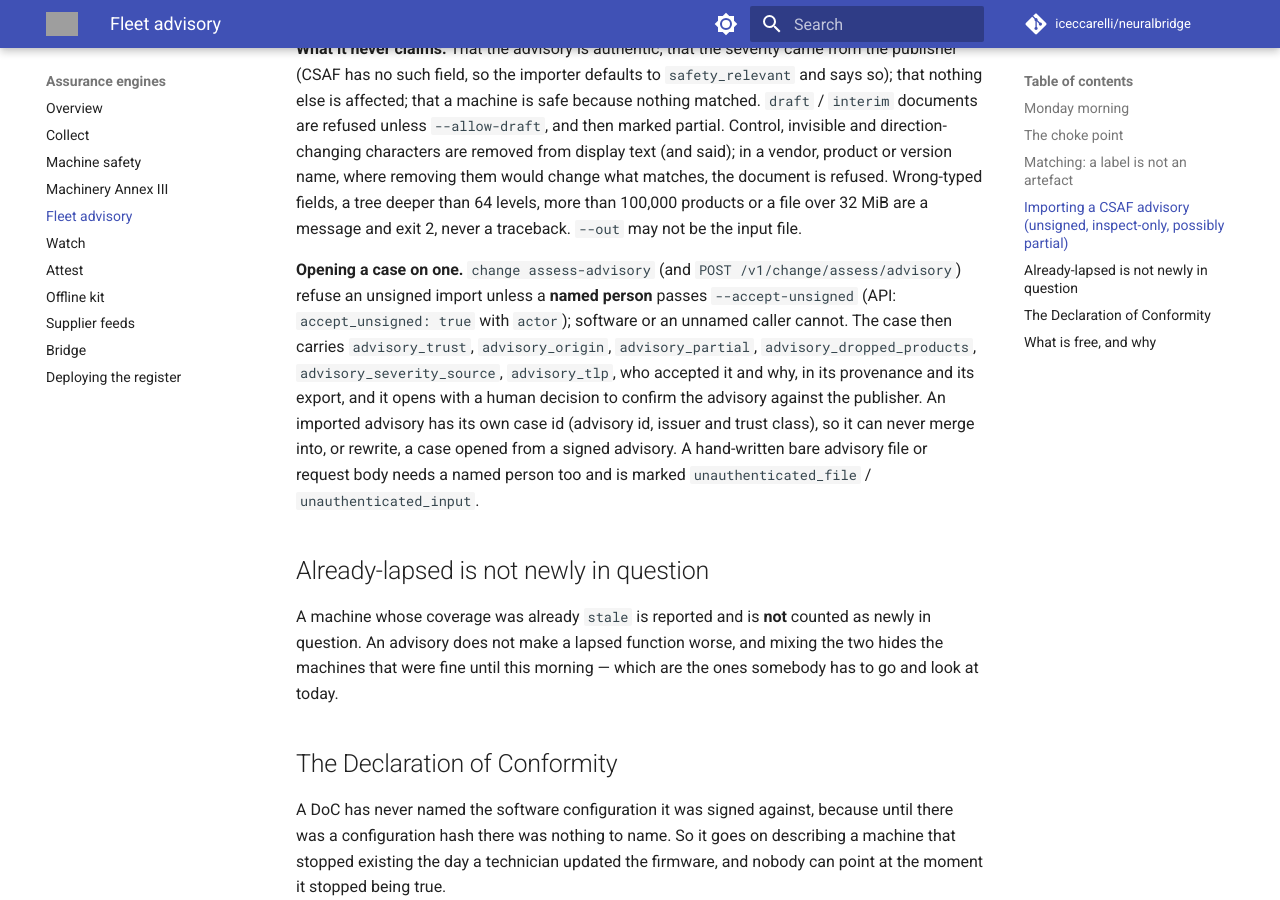
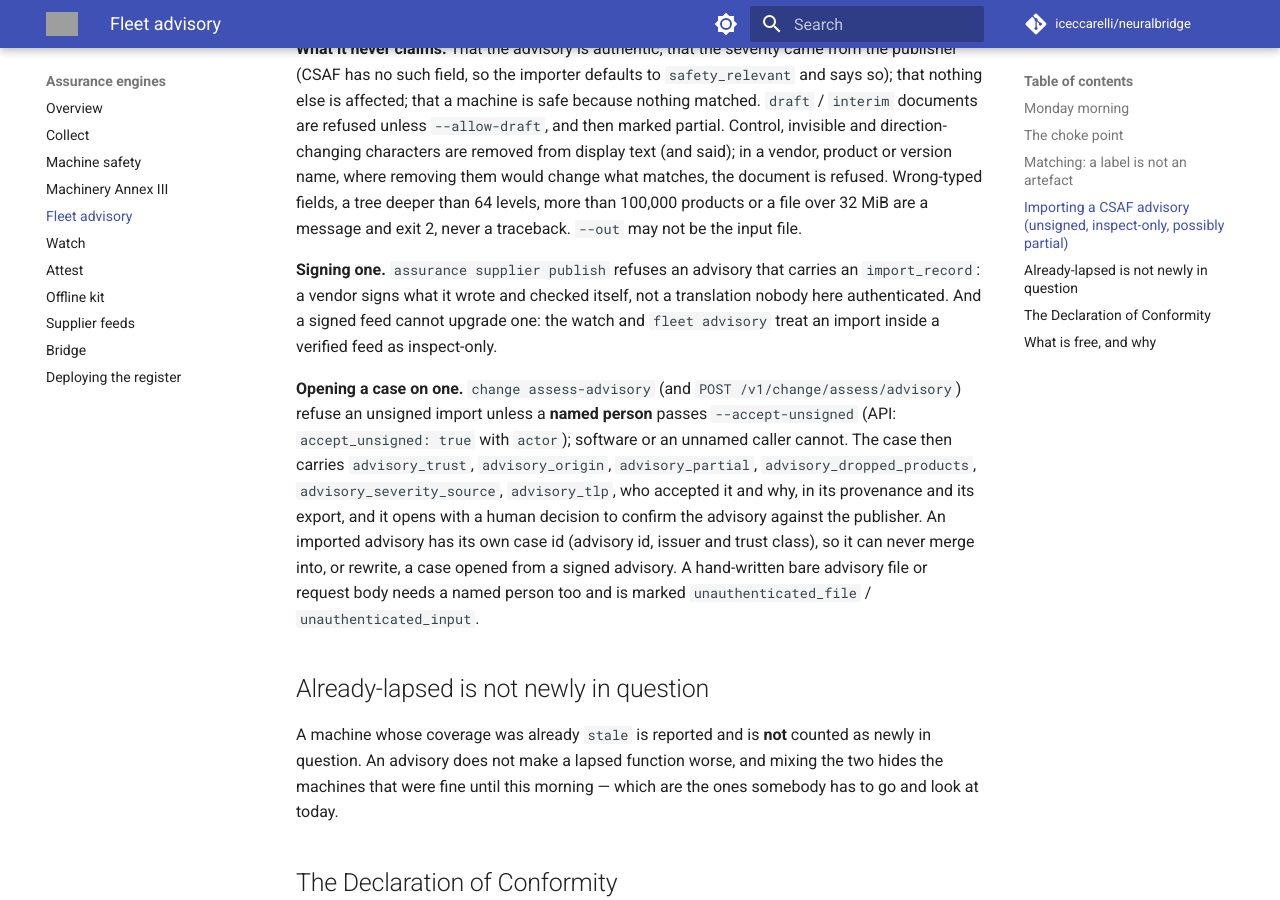
Before and after one commit to iceccarelli/neuralbridge, an MkDocs documentation site: the page built from docs/assurance/fleet.md, in a window 1280 px wide and 900 px high, scrolled down 3708 px. Built offline with MkDocs 1.6.1 and Material for MkDocs 9.7.7, drawn with Linux system fonts in a browser that asks for light colours; comment, search, counter and statistics services are not loaded; grey boxes are pictures that could not be loaded.

Commit message:
docs: say that publish refuses an import and a signed feed cannot upgrade one
Co-Authored-By: Claude Sonnet 5.5 <noreply@anthropic.com>
Claude-Session: https://claude.ai/code/session_01GG4jcZfgRmfZFcG24PMZKf

```diff
--- a/deploy/assurance/FLEET.md
+++ b/deploy/assurance/FLEET.md
@@ -168,6 +168,8 @@ the document is refused. Wrong-typed fields, a tree deeper than 64 levels, more
 products or a file over 32 MiB are a message and exit 2, never a traceback. `--out` may not
 be the input file.
 
+**Signing one.** `assurance supplier publish` refuses an advisory that carries an `import_record`: a vendor signs what it wrote and checked itself, not a translation nobody here authenticated. And a signed feed cannot upgrade one: the watch and `fleet advisory` treat an import inside a verified feed as inspect-only.
+
 **Opening a case on one.** `change assess-advisory` (and `POST /v1/change/assess/advisory`)
 refuse an unsigned import unless a **named person** passes `--accept-unsigned` (API:
 `accept_unsigned: true` with `actor`); software or an unnamed caller cannot. The case then
```
Also changed, not shown: docs/claims-registry.md (+1 -1 lines).
